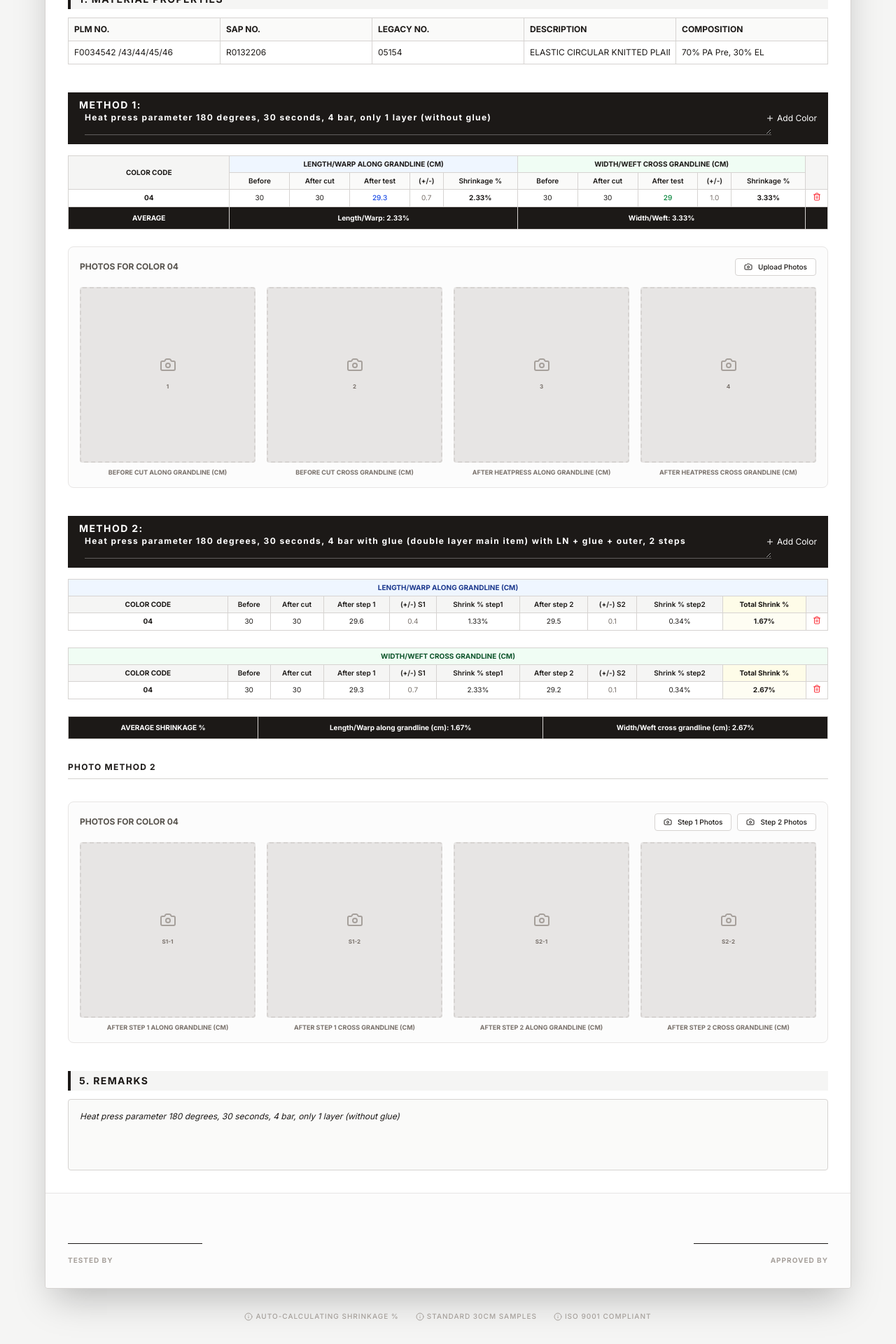
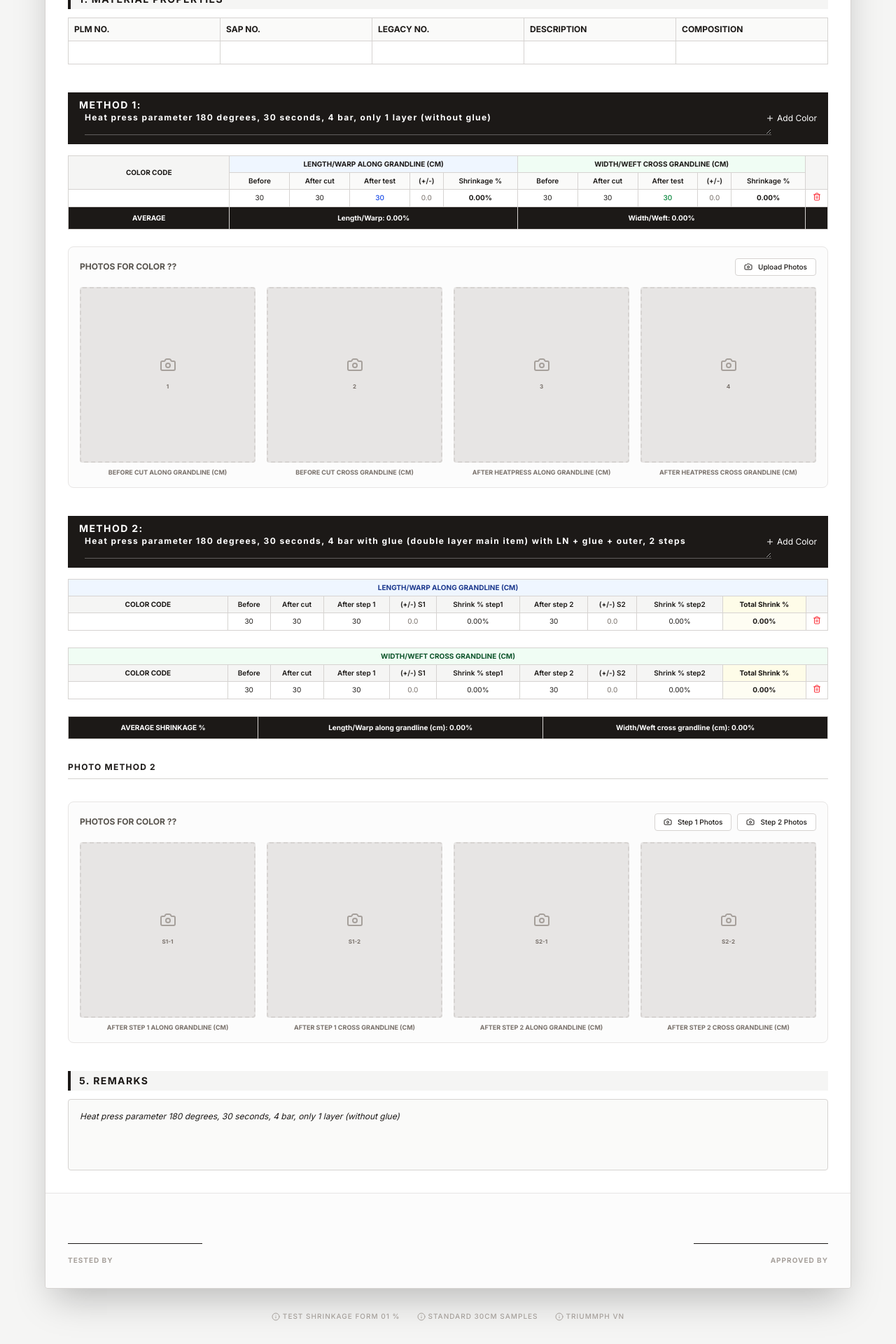
Before and after one commit to sampletrackertiv-user/Templetereport, a React (Vite) app: page / in a window 1280 px wide. Shown: the part 420-2340 px from the top of the page at 70% size. Built offline with nearby package versions, Linux system fonts and the light colour scheme.

Commit message:
feat: Clear initial report data
Removes placeholder values from the Fabric Shrinkage Report template to provide a clean slate for new reports. This ensures users start with empty fields rather than pre-filled examples, improving usability and data accuracy.

```diff
--- a/src/App.tsx
+++ b/src/App.tsx
@@ -119,22 +119,22 @@ const DEFAULT_REPORT: ReportData = {
   companyAddress: "No. 2, Street No. 3, Song Than 1 Industrial Zone, Binh Duong, Vietnam",
   logo: "https://i.postimg.cc/7P0JJwSR/Triumphlogo-Red-RGB-LO-2.png",
   date: new Date().toLocaleDateString('en-US', { month: 'long', day: 'numeric', year: 'numeric' }),
-  creator: "Ni Vo",
+  creator: "",
   materialProperties: {
-    plmNo: "F0034542 /43/44/45/46",
-    sapNo: "R0132206",
-    legacyNo: "05154",
-    description: "ELASTIC CIRCULAR KNITTED PLAIN",
-    composition: "70% PA Pre, 30% EL"
+    plmNo: "",
+    sapNo: "",
+    legacyNo: "",
+    description: "",
+    composition: ""
   },
   method1: {
     parameter: "Heat press parameter 180 degrees, 30 seconds, 4 bar, only 1 layer (without glue)",
     rows: [
       {
         id: '1',
-        colorCode: "04",
-        length: { before: 30, afterCut: 30, afterTest: 29.3 },
-        width: { before: 30, afterCut: 30, afterTest: 29.0 },
+        colorCode: "",
+        length: { before: 30, afterCut: 30, afterTest: 30 },
+        width: { before: 30, afterCut: 30, afterTest: 30 },
         photos: []
       }
     ]
@@ -144,9 +144,9 @@ const DEFAULT_REPORT: ReportData = {
     rows: [
       {
         id: '1',
-        colorCode: "04",
-        length: { before: 30, afterCut: 30, afterStep1: 29.6, afterStep2: 29.5 },
-        width: { before: 30, afterCut: 30, afterStep1: 29.3, afterStep2: 29.2 },
+        colorCode: "",
+        length: { before: 30, afterCut: 30, afterStep1: 30, afterStep2: 30 },
+        width: { before: 30, afterCut: 30, afterStep1: 30, afterStep2: 30 },
         photosStep1: [],
         photosStep2: []
       }
@@ -1323,9 +1323,9 @@ export default function App() {
 
         {/* Floating Help/Info */}
         <div className="mt-8 flex justify-center gap-6 text-[10px] text-stone-400 font-medium uppercase tracking-widest">
-          <span className="flex items-center gap-1"><Info className="w-3 h-3" /> Auto-calculating shrinkage %</span>
+          <span className="flex items-center gap-1"><Info className="w-3 h-3" /> Test shrinkage form 01 %</span>
           <span className="flex items-center gap-1"><Info className="w-3 h-3" /> Standard 30cm samples</span>
-          <span className="flex items-center gap-1"><Info className="w-3 h-3" /> ISO 9001 Compliant</span>
+          <span className="flex items-center gap-1"><Info className="w-3 h-3" /> Triummph VN</span>
         </div>
       </div>
 
```
